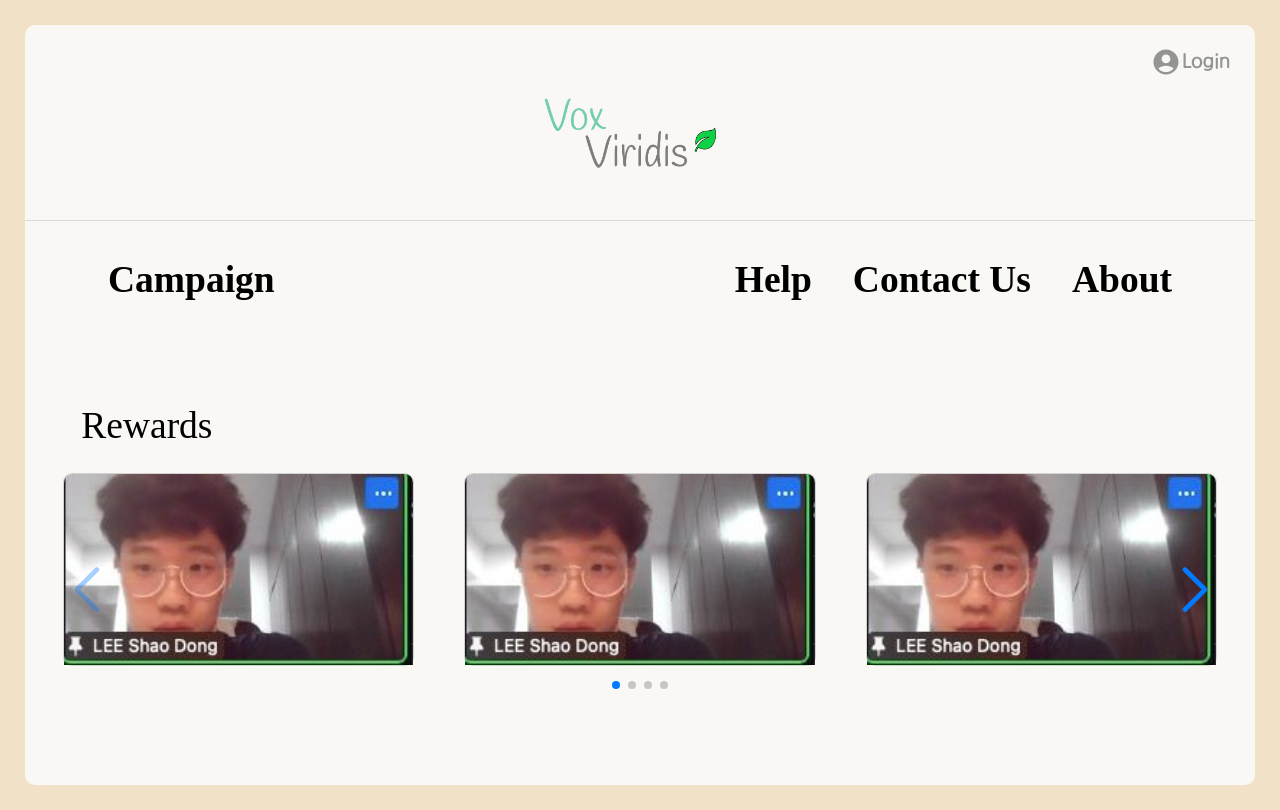
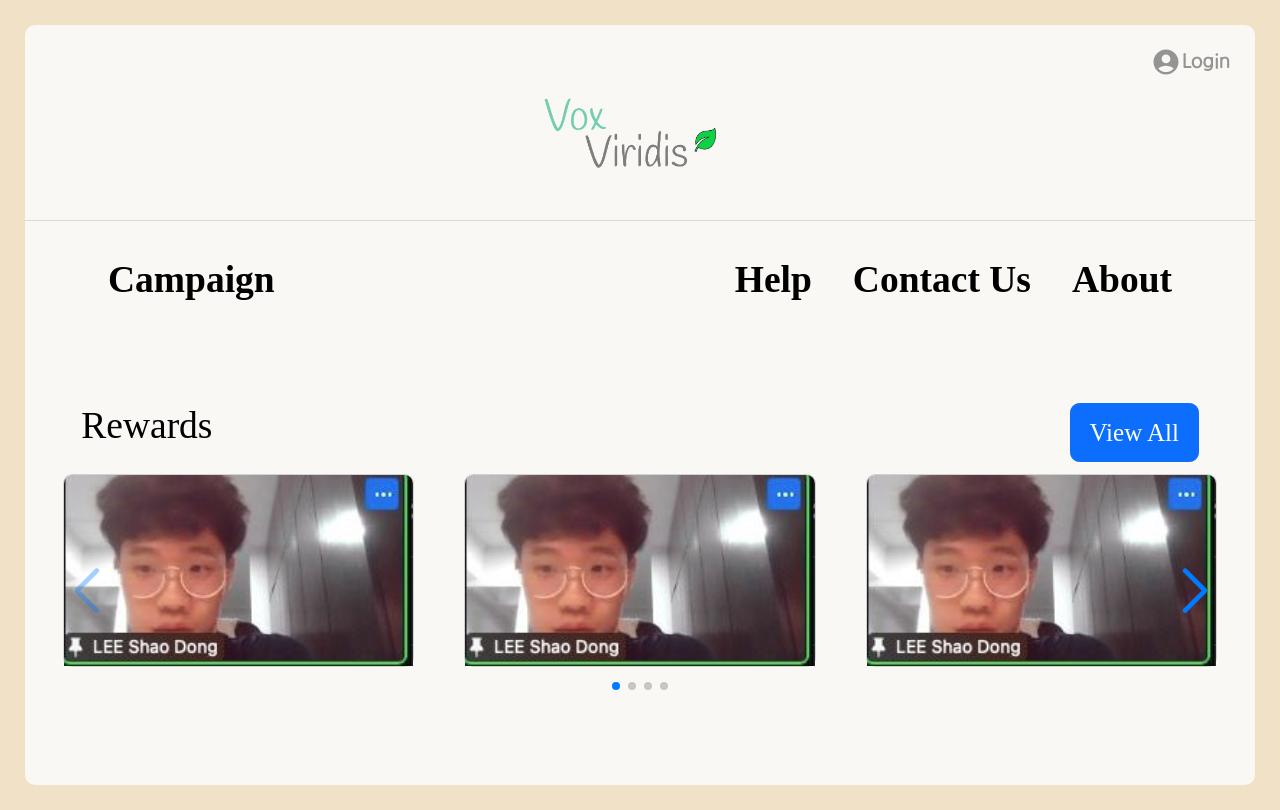
Before and after one commit to cs203t5/cs203t5-frontend, a Next.js app in the folder vox-viridis/: page /rewards in a window 1280 px wide. Built offline with nearby package versions, Linux system fonts and the light colour scheme; a web font is replaced by a local one.

Commit message:
added view all rewards button

```diff
--- a/vox-viridis/pages/rewards/index.js
+++ b/vox-viridis/pages/rewards/index.js
@@ -9,6 +9,7 @@ import "swiper/swiper.min.css";
 import "swiper/css";
 import "swiper/css/navigation";
 import "swiper/css/pagination";
+import { Button } from "react-bootstrap";
 
 function index() {
     return (
@@ -16,8 +17,13 @@ function index() {
             <div className={globalStyle.pageBg}>
                 <Navbar />
                 <div className="row mt-5 mx-4" style={{ overflow: "hidden" }}>
-                    <div className="row mb-2 ">
-                        <h4 className="font-weight-bold">Rewards</h4>
+                    <div className="row mb-2 pe-0">
+                        <div className="col d-flex pe-0">
+                            <div className="font-weight-bold me-auto">
+                                <h4>Rewards</h4>
+                            </div>
+                            <Button variant="primary ml-auto">View All</Button>{" "}
+                        </div>
                     </div>
                     <Swiper
                         modules={[Navigation, Pagination]}
```
